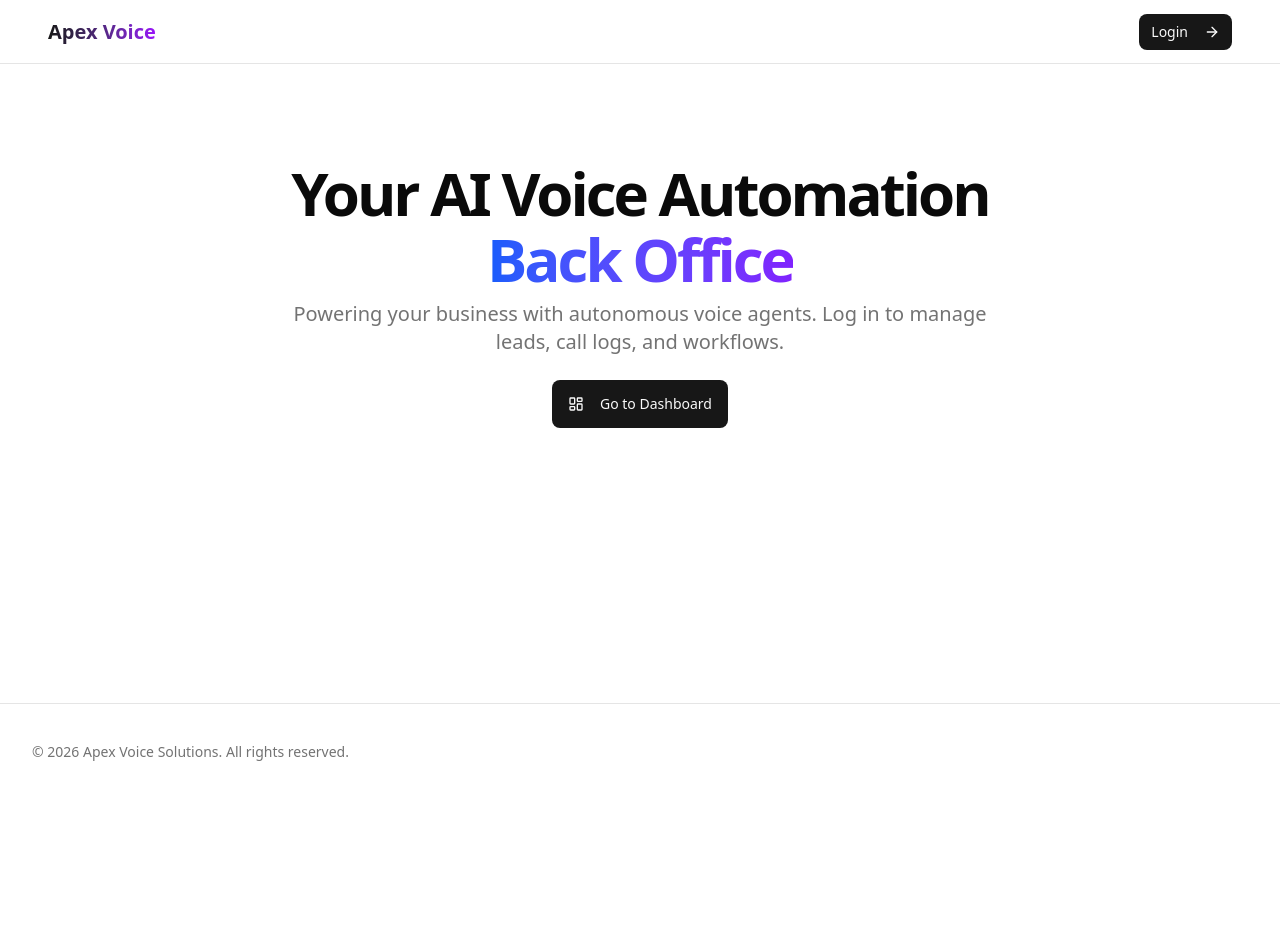
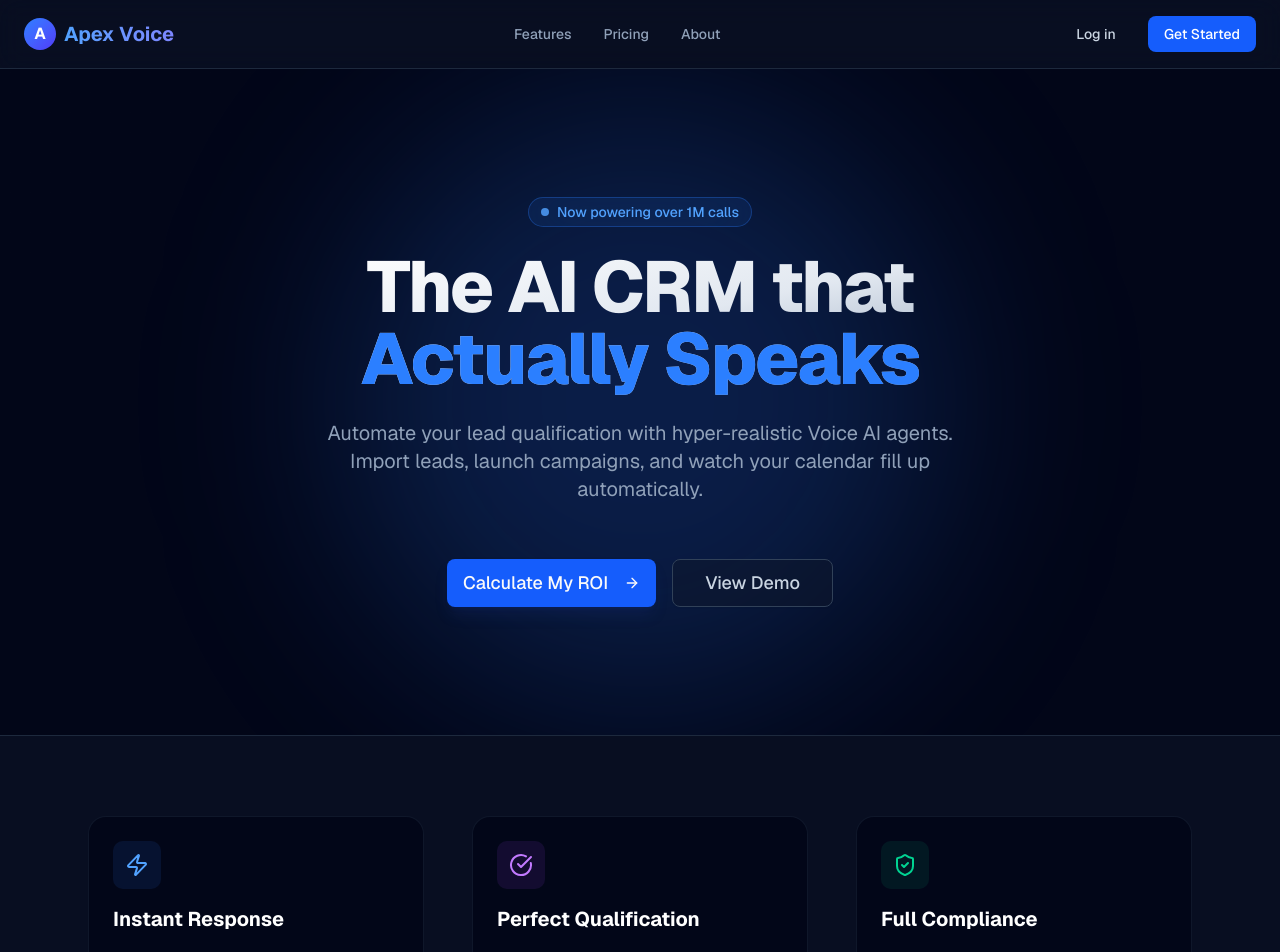
Before and after one commit to apexvoice420/site2026, a Next.js app: page / in a window 1280 px wide. Shown: the top 952 px of the page. Before the commit the page ends 800 px from the top, so only its background shows below. Built offline with nearby package versions, Linux system fonts and the light colour scheme.

Commit message:
Restore Apex Voice Solutions marketing landing page

```diff
--- a/src/app/page.tsx
+++ b/src/app/page.tsx
@@ -1,55 +1,106 @@
-
 import Link from "next/link";
 import { Button } from "@/components/ui/button";
-import { ArrowRight, LayoutDashboard } from "lucide-react";
+import { ArrowRight, CheckCircle, ShieldCheck, Zap } from "lucide-react";
 
 export default function Home() {
   return (
-    <div className="flex min-h-screen flex-col">
-      <header className="flex h-16 items-center justify-between border-b bg-background px-6 lg:px-12">
-        <div className="flex items-center gap-2 font-bold text-xl">
-          <span className="bg-gradient-to-r from-primary to-purple-600 bg-clip-text text-transparent">
+    <div className="flex flex-col min-h-screen bg-slate-950 text-slate-100 font-sans">
+      {/* Navbar */}
+      <header className="px-6 py-4 flex items-center justify-between border-b border-slate-800 bg-slate-900/50 backdrop-blur-md sticky top-0 z-50">
+        <div className="flex items-center gap-2">
+          <div className="w-8 h-8 rounded-full bg-gradient-to-br from-blue-500 to-indigo-600 flex items-center justify-center font-bold text-white">
+            A
+          </div>
+          <span className="text-xl font-bold bg-gradient-to-r from-blue-400 to-indigo-400 bg-clip-text text-transparent">
             Apex Voice
           </span>
         </div>
-        <nav className="flex items-center gap-4">
-          <Link href="/dashboard">
-            <Button>
-              Login <ArrowRight className="ml-2 h-4 w-4" />
+        <nav className="hidden md:flex gap-8 text-sm font-medium text-slate-400">
+          <Link href="#features" className="hover:text-white transition-colors">Features</Link>
+          <Link href="#pricing" className="hover:text-white transition-colors">Pricing</Link>
+          <Link href="#about" className="hover:text-white transition-colors">About</Link>
+        </nav>
+        <div className="flex gap-4">
+          <Link href="/login">
+            <Button variant="ghost" className="text-slate-300 hover:text-white hover:bg-slate-800">
+              Log in
             </Button>
           </Link>
-        </nav>
+          <Link href="/login">
+            <Button className="bg-blue-600 hover:bg-blue-700 text-white">
+              Get Started
+            </Button>
+          </Link>
+        </div>
       </header>
 
-      <main className="flex-1">
-        <section className="mx-auto flex max-w-[980px] flex-col items-center gap-2 py-8 md:py-12 md:pb-8 lg:py-24 lg:pb-20 text-center">
-          <h1 className="text-center text-3xl font-bold leading-tight tracking-tighter md:text-6xl lg:leading-[1.1]">
-            Your AI Voice Automation <br className="hidden sm:inline" />
-            <span className="bg-gradient-to-r from-blue-600 to-violet-600 bg-clip-text text-transparent">
-              Back Office
-            </span>
+      {/* Hero Section */}
+      <section className="flex-1 flex flex-col items-center justify-center text-center px-4 py-20 md:py-32 relative overflow-hidden">
+        <div className="absolute inset-0 bg-[url('/grid.svg')] bg-center [mask-image:linear-gradient(180deg,white,rgba(255,255,255,0))] opacity-10 pointer-events-none"></div>
+        <div className="absolute top-1/2 left-1/2 -translate-x-1/2 -translate-y-1/2 w-[600px] h-[600px] bg-blue-500/20 rounded-full blur-[100px] pointer-events-none"></div>
+
+        <div className="relative z-10 max-w-4xl mx-auto space-y-6">
+          <div className="inline-flex items-center rounded-full border border-blue-500/30 bg-blue-500/10 px-3 py-1 text-sm font-medium text-blue-400 backdrop-blur-xl">
+            <span className="flex h-2 w-2 rounded-full bg-blue-400 mr-2 animate-pulse"></span>
+            Now powering over 1M calls
+          </div>
+          <h1 className="text-5xl md:text-7xl font-extrabold tracking-tight bg-gradient-to-br from-white via-slate-200 to-slate-400 bg-clip-text text-transparent">
+            The AI CRM that <br /> <span className="text-blue-500">Actually Speaks</span>
           </h1>
-          <p className="max-w-[750px] text-center text-lg text-muted-foreground sm:text-xl">
-            Powering your business with autonomous voice agents.
-            Log in to manage leads, call logs, and workflows.
+          <p className="text-lg md:text-xl text-slate-400 max-w-2xl mx-auto">
+            Automate your lead qualification with hyper-realistic Voice AI agents.
+            Import leads, launch campaigns, and watch your calendar fill up automatically.
           </p>
-          <div className="flex w-full items-center justify-center space-x-4 py-4 md:pb-10">
-            <Link href="/dashboard">
-              <Button size="lg" className="h-12 px-8">
-                <LayoutDashboard className="mr-2 h-5 w-5" />
-                Go to Dashboard
+          <div className="flex flex-col sm:flex-row gap-4 justify-center pt-8">
+            <Link href="/login">
+              <Button size="lg" className="h-12 px-8 text-lg bg-blue-600 hover:bg-blue-700 shadow-lg shadow-blue-900/20">
+                Calculate My ROI
+                <ArrowRight className="ml-2 h-5 w-5" />
               </Button>
             </Link>
+            <Button size="lg" variant="outline" className="h-12 px-8 text-lg border-slate-700 bg-slate-900/50 hover:bg-slate-800 text-slate-300">
+              View Demo
+            </Button>
           </div>
-        </section>
-      </main>
+        </div>
+      </section>
 
-      <footer className="border-t py-6 md:py-0">
-        <div className="container flex flex-col items-center justify-between gap-4 md:h-24 md:flex-row px-8">
-          <p className="text-center text-sm leading-loose text-muted-foreground md:text-left">
-            &copy; 2026 Apex Voice Solutions. All rights reserved.
-          </p>
+      {/* Value Props */}
+      <section className="py-20 bg-slate-900/50 border-t border-slate-800">
+        <div className="max-w-6xl mx-auto px-6 grid md:grid-cols-3 gap-12">
+          <div className="space-y-4 p-6 rounded-2xl bg-slate-950 border border-slate-800/50 hover:border-blue-500/30 transition-colors">
+            <div className="w-12 h-12 rounded-lg bg-blue-500/10 flex items-center justify-center text-blue-400">
+              <Zap className="w-6 h-6" />
+            </div>
+            <h3 className="text-xl font-bold text-white">Instant Response</h3>
+            <p className="text-slate-400 leading-relaxed">
+              Engage leads within seconds of submission. Speed to lead is the #1 factor in conversion, and our AI never sleeps.
+            </p>
+          </div>
+          <div className="space-y-4 p-6 rounded-2xl bg-slate-950 border border-slate-800/50 hover:border-purple-500/30 transition-colors">
+            <div className="w-12 h-12 rounded-lg bg-purple-500/10 flex items-center justify-center text-purple-400">
+              <CheckCircle className="w-6 h-6" />
+            </div>
+            <h3 className="text-xl font-bold text-white">Perfect Qualification</h3>
+            <p className="text-slate-400 leading-relaxed">
+              Train your agent to ask the right questions. Only qualified meetings hit your calendar, saving your sales team hours.
+            </p>
+          </div>
+          <div className="space-y-4 p-6 rounded-2xl bg-slate-950 border border-slate-800/50 hover:border-emerald-500/30 transition-colors">
+            <div className="w-12 h-12 rounded-lg bg-emerald-500/10 flex items-center justify-center text-emerald-400">
+              <ShieldCheck className="w-6 h-6" />
+            </div>
+            <h3 className="text-xl font-bold text-white">Full Compliance</h3>
+            <p className="text-slate-400 leading-relaxed">
+              Built-in DNC management, recording conscent handling, and TCPA compliance guardrails to keep your brand safe.
+            </p>
+          </div>
         </div>
+      </section>
+
+      {/* Footer */}
+      <footer className="py-12 border-t border-slate-800 text-center text-slate-500 text-sm">
+        <p>&copy; {new Date().getFullYear()} Apex Voice Solutions. All rights reserved.</p>
       </footer>
     </div>
   );
```
Also changed, not shown: public/grid.svg (added).
